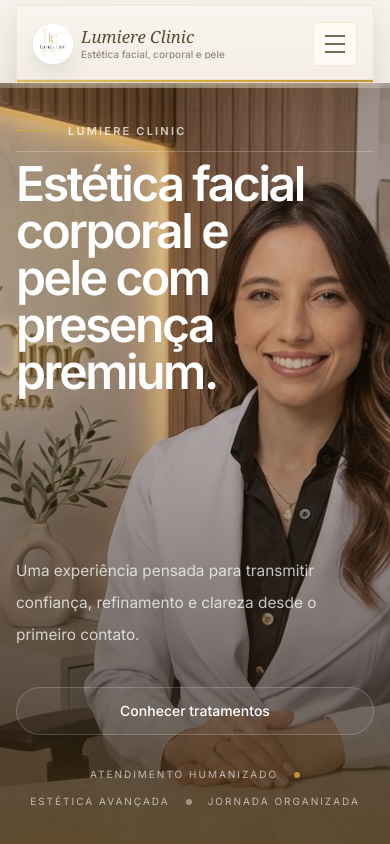
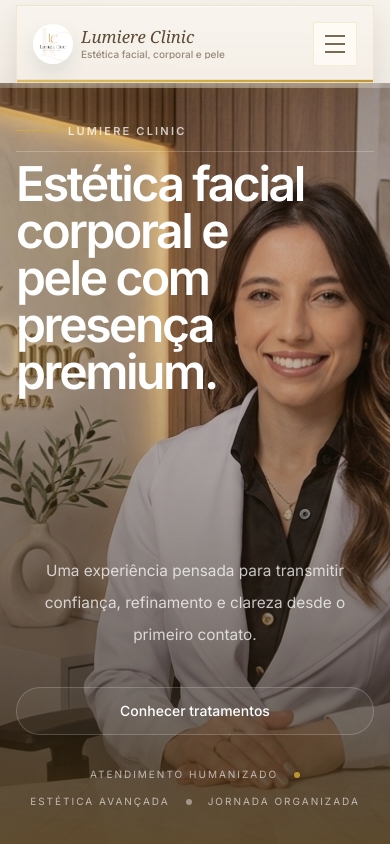
Before and after one commit to fluxon-office/lumiere-control, a React (Vite) app in the folder frontend/lumeric-frontend/: page / in a window 390 px wide. Shown: the top 844 px of the page. Built offline with nearby package versions, Linux system fonts and the light colour scheme.

Commit message:
Refine tablet hero layout

```diff
--- a/frontend/lumeric-frontend/src/components/sections/HeroSection.jsx
+++ b/frontend/lumeric-frontend/src/components/sections/HeroSection.jsx
@@ -27,7 +27,7 @@ function HeroSection({ heroCardRef }) {
               </p>
               <h1
                 data-hero-text
-                className="max-w-[10.5ch] font-['Inter'] text-[2.9rem] font-semibold leading-[0.92] tracking-[-0.05em] text-white max-lg:mt-0 max-lg:max-w-[11.5ch] max-lg:text-[clamp(3rem,10vw,5rem)] max-md:leading-[0.98] max-[480px]:text-[clamp(2.45rem,13vw,3.35rem)] sm:text-[4.2rem] lg:text-[5.4rem]"
+                className="max-w-[10.5ch] font-['Inter'] text-[2.9rem] font-semibold leading-[0.92] tracking-[-0.05em] text-white max-lg:max-w-[11.5ch] max-lg:text-[clamp(3rem,10vw,5rem)] max-md:mt-0 max-md:leading-[0.98] md:max-lg:mt-8 max-[480px]:text-[clamp(2.45rem,13vw,3.35rem)] sm:text-[4.2rem] lg:text-[5.4rem]"
               >
                 Estética facial
                 <br />
@@ -40,11 +40,11 @@ function HeroSection({ heroCardRef }) {
               <div className="max-lg:mt-auto">
                 <p
                   data-hero-text
-                  className="mt-7 max-w-lg text-[15px] leading-7 text-[rgba(255,255,255,0.74)] max-lg:text-left max-lg:text-[clamp(0.96rem,2.6vw,1.08rem)] max-lg:leading-8 sm:text-[17px] sm:leading-8"
+                  className="mt-7 max-w-lg text-[15px] leading-7 text-[rgba(255,255,255,0.74)] max-md:mx-auto max-md:text-center max-lg:text-[clamp(0.96rem,2.6vw,1.08rem)] max-lg:leading-8 md:max-lg:text-left sm:text-[17px] sm:leading-8"
                 >
                   Uma experiência pensada para transmitir confiança, refinamento e clareza desde o primeiro contato.
                 </p>
-                <div data-hero-text className="mt-9 flex flex-col gap-4 max-lg:items-start sm:flex-row sm:max-lg:justify-start">
+                <div data-hero-text className="mt-9 flex flex-col gap-4 max-md:items-center md:max-lg:items-start sm:flex-row sm:max-md:justify-center md:max-lg:justify-start">
                   <a
                     href="#servicos"
                     className="inline-flex min-h-12 items-center justify-center rounded-full border border-[rgba(255,255,255,0.18)] bg-[rgba(255,255,255,0.05)] px-6 py-3 text-sm font-medium text-white transition duration-300 hover:border-[rgba(255,255,255,0.32)] hover:bg-[rgba(255,255,255,0.09)] max-[480px]:w-full"
@@ -54,7 +54,7 @@ function HeroSection({ heroCardRef }) {
                 </div>
                 <div
                   data-hero-text
-                  className="mt-12 flex flex-wrap items-center gap-x-8 gap-y-3 text-[12px] uppercase tracking-[0.2em] text-[rgba(255,255,255,0.62)] max-lg:justify-center max-[480px]:mt-8 max-[480px]:gap-x-4 max-[480px]:text-[10px] sm:text-[13px]"
+                  className="mt-12 flex flex-wrap items-center gap-x-8 gap-y-3 text-[12px] uppercase tracking-[0.2em] text-[rgba(255,255,255,0.62)] max-md:justify-center md:max-lg:flex-nowrap md:max-lg:justify-start md:max-lg:gap-x-5 max-[480px]:mt-8 max-[480px]:gap-x-4 max-[480px]:text-[10px] sm:text-[13px]"
                 >
                   <span>Atendimento humanizado</span>
                   <span className="h-1.5 w-1.5 rounded-full bg-[rgba(212,175,55,0.8)]" />
```
